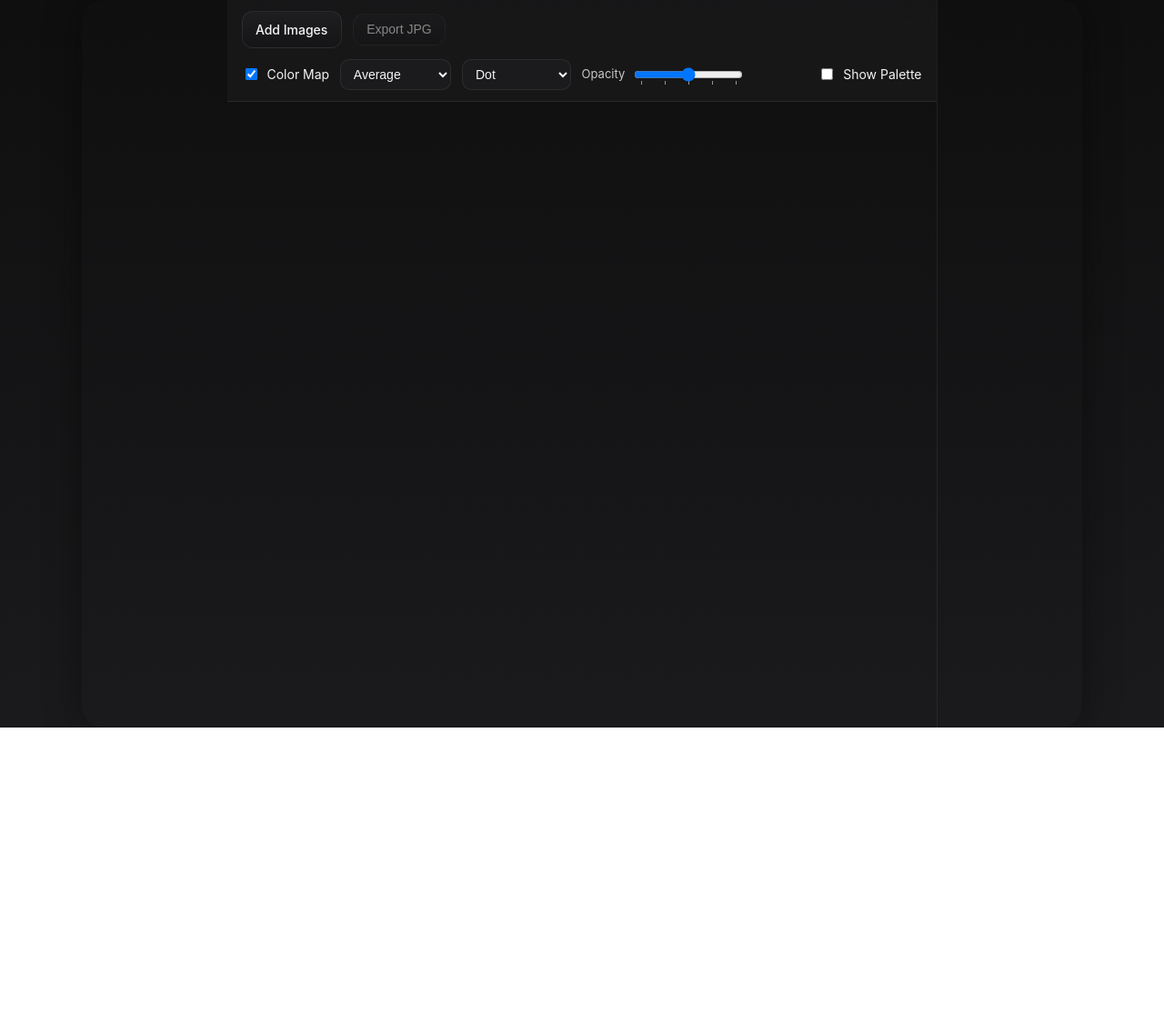
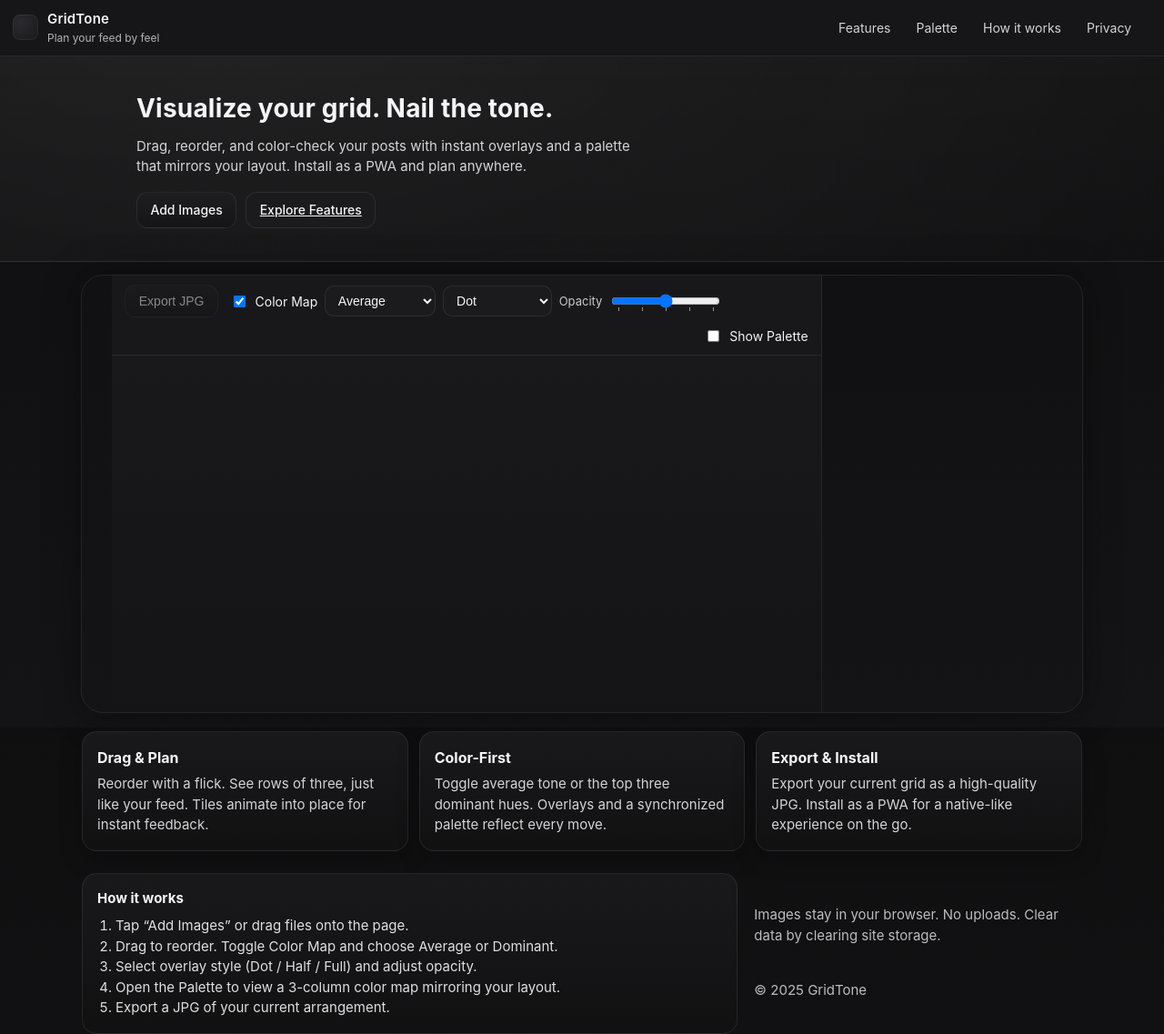
Before and after one commit to mikeccheung/tmc-gridtone, a React (Vite) app: page / in a window 1280 px wide. Shown: the whole page at 91% size. Before the commit the page ends 800 px from the top, so only its background shows below. Built offline with nearby package versions, Linux system fonts and the light colour scheme.

Commit message:
UPDATE: UX overhaul with faster animations (≈3×), hero/header/footer structure, animated tiles and palette drawer, and refined single-page layout

```diff
--- a/index.html
+++ b/index.html
@@ -11,94 +11,194 @@
     <link rel="apple-touch-icon" href="/icons/icon-192.png" />
     <title>GridTone PWA</title>
     <style>
+      :root{
+        /* Faster motion (≈3× faster than previous): */
+        --dur-fast: 90ms;
+        --dur-med: 140ms;
+        --dur-enter: 160ms;
+
+        --radius-lg: 16px;
+        --radius-xl: 24px;
+
+        --bg-0: #0f0f10;
+        --bg-1: #1a1a1c;
+        --bg-2: #19191b;
+        --stroke: rgba(255,255,255,0.08);
+        --stroke-soft: rgba(255,255,255,0.06);
+        --text: #f5f5f7;
+      }
+
+      @media (prefers-reduced-motion: reduce){
+        :root{ --dur-fast: 0ms; --dur-med: 0ms; --dur-enter: 0ms; }
+        * { animation: none !important; transition: none !important; }
+      }
+
       html, body, #root { height: 100%; margin: 0; }
       body {
-        background: linear-gradient(180deg, #0f0f10 0%, #1a1a1c 100%);
-        color: #f5f5f7;
+        background: linear-gradient(180deg, var(--bg-0) 0%, #141416 100%);
+        color: var(--text);
         font-family: -apple-system, BlinkMacSystemFont, "SF Pro Text", "Helvetica Neue", Arial, sans-serif;
         font-size: 15px;
         line-height: 1.5;
         -webkit-font-smoothing: antialiased;
       }
 
-      /* Shell: main grid + optional sidebar */
+      /* Site Header */
+      .site-header{
+        position: sticky; top: 0; z-index: 30;
+        display: grid; grid-template-columns: auto 1fr auto;
+        align-items: center;
+        gap: 12px;
+        padding: 10px 14px;
+        background: rgba(25,25,27,.84);
+        backdrop-filter: blur(12px);
+        border-bottom: 1px solid var(--stroke);
+      }
+      .brand{ display:flex; align-items:center; gap:10px; }
+      .logo{
+        width:28px; height:28px; border-radius: 8px;
+        background: radial-gradient(120% 120% at 30% 30%, #2b2b2f, #151517);
+        box-shadow: inset 0 0 0 1px var(--stroke-soft);
+      }
+      .brand-text strong{ display:block; font-weight:600; letter-spacing:.2px; }
+      .brand-text .tagline{ display:block; font-size:12px; opacity:.7; }
+
+      .primary-nav{
+        display: none;
+      }
+      .primary-nav a{
+        color: var(--text); text-decoration: none; opacity:.85; font-size: 14px;
+        padding: 8px 10px; border-radius: 10px;
+        transition: background var(--dur-fast) ease;
+      }
+      .primary-nav a:hover{ background: rgba(255,255,255,.06); }
+
+      .hamburger{
+        width:38px; height:34px; border-radius: 10px;
+        background: var(--bg-2);
+        border: 1px solid var(--stroke);
+        display:grid; place-items:center;
+        cursor:pointer; transition: background var(--dur-fast) ease, transform var(--dur-fast) ease;
+      }
+      .hamburger:hover{ background:#222225; transform: translateY(-1px); }
+      .hamburger span{
+        width:18px; height:2px; background:#dcdce1; display:block; margin:2px 0;
+      }
+
+      /* Reveal nav on wide screens; on small, use the hamburger dropdown */
+      @media (min-width: 900px){
+        .primary-nav{ display:flex; gap:8px; justify-content:flex-end; }
+        .hamburger{ display:none; }
+      }
+      /* Small-screen dropdown menu (slide down from header) */
+      .primary-nav.open{
+        position: absolute; top: 56px; left: 10px; right: 10px;
+        display: grid; gap: 6px; padding: 10px;
+        background: rgba(25,25,27,.96); border:1px solid var(--stroke);
+        border-radius: 12px;
+        animation: menuDrop var(--dur-med) ease both;
+      }
+      @keyframes menuDrop {
+        from { opacity:0; transform: translateY(-6px); }
+        to   { opacity:1; transform: translateY(0); }
+      }
+
+      /* Hero */
+      .hero{
+        padding: 36px 18px;
+        border-bottom: 1px solid var(--stroke);
+        background:
+          radial-gradient(1200px 600px at 20% -20%, rgba(255,255,255,0.06), transparent),
+          linear-gradient(180deg, rgba(255,255,255,0.02), transparent);
+      }
+      .hero-inner{
+        max-width: 980px; margin: 0 auto;
+      }
+      .hero h1{
+        margin: 0 0 10px 0; font-size: 28px; letter-spacing: .2px;
+      }
+      .hero p{
+        margin: 0 0 16px 0; opacity: .85; max-width: 58ch;
+      }
+      .hero-actions{ display:flex; gap: 10px; flex-wrap: wrap; }
+
+      /* Shell: main app + palette sidebar */
       .shell {
         display: grid;
         grid-template-columns: 1fr auto;
         gap: 0;
         max-width: 1100px;
-        margin: 0 auto;
-        min-height: 100vh;
-        box-shadow: 0 0 40px rgba(0,0,0,.4);
-        border-radius: 24px;
+        margin: 14px auto 0;
+        min-height: 60vh;
+        box-shadow: 0 0 40px rgba(0,0,0,.35);
+        border-radius: var(--radius-xl);
         overflow: hidden;
+        border: 1px solid var(--stroke);
       }
 
-      /* Page content */
+      /* Main column */
       .page {
-        max-width: 480px;
+        max-width: 780px;
         width: 100%;
         margin: 0 auto;
-        border-right: 1px solid rgba(255,255,255,0.06);
+        border-right: 1px solid var(--stroke-soft);
         display: flex;
         flex-direction: column;
-      }
-      @media (min-width: 900px) {
-        .page { max-width: 780px; }
+        background: linear-gradient(180deg, var(--bg-1), #141416);
       }
 
-      /* Toolbar (acts like a navbar) */
+      /* Toolbar */
       .toolbar {
-        position: sticky;
-        top: 0; z-index: 10;
+        position: sticky; top: 0; z-index: 10;
         display: flex; flex-wrap: wrap; align-items: center;
-        gap: .75rem 1rem;
-        padding: .75rem 1rem;
-        background: rgba(25,25,27,.8);
+        gap: .6rem .8rem;
+        padding: .65rem .9rem;
+        background: rgba(25,25,27,.82);
         backdrop-filter: blur(12px);
-        border-bottom: 1px solid rgba(255,255,255,0.08);
+        border-bottom: 1px solid var(--stroke);
       }
       .toolbar-group {
-        display: flex; align-items: center; gap: .75rem;
+        display: flex; align-items: center; gap: .5rem;
         flex: 1 1 100%;
       }
+      .toolbar-group--end { justify-content: flex-start; }
       @media (min-width: 720px) {
         .toolbar-group { flex: 0 0 auto; }
         .toolbar-group--end { margin-left: auto; }
       }
 
-      /* Buttons */
+      /* Buttons, inputs, toggles */
       .btn {
         background: linear-gradient(180deg, #1e1e20 0%, #151517 100%);
-        border: 1px solid rgba(255,255,255,0.08);
+        border: 1px solid var(--stroke);
         padding: .55rem .9rem;
         border-radius: 12px;
-        color: #f5f5f7;
+        color: var(--text);
         font-size: 14px;
         font-weight: 500;
         cursor: pointer;
-        transition: background .2s ease, transform .15s ease;
+        transition: background var(--dur-fast) ease, transform var(--dur-fast) ease;
       }
       .btn:hover { background: #262628; transform: translateY(-1px); }
       .btn:active { transform: translateY(0); }
       .btn:disabled { opacity:.5; cursor:default; transform:none; }
+      .btn-secondary{
+        background: #1b1b1d;
+      }
 
       input[type="file"] { display:none; }
       label.btn { display:inline-flex; align-items:center; gap:.4rem; }
 
-      /* Toggles / selects */
       .toggle { display:flex; align-items:center; gap:.5rem; }
       .toggle label { font-size: 14px; }
       .select {
         background: #1b1b1d;
-        border: 1px solid rgba(255,255,255,0.08);
-        color: #f5f5f7;
+        border: 1px solid var(--stroke);
+        color: var(--text);
         padding:.45rem .6rem;
         border-radius: 10px;
         font-size: 14px;
       }
-
-      /* Opacity slider */
       .opacity-control { display:flex; align-items:center; gap:.5rem; }
       .opacity-control label { font-size:13px; opacity:.8; }
       .opacity-control input[type="range"] { width: 120px; }
@@ -111,20 +211,28 @@
         flex: 1 1 auto;
       }
 
-      /* Tile card */
+      /* Tile card with fast entry animation */
       .tile {
         position: relative; aspect-ratio: 1/1;
-        border-radius: 16px;
+        border-radius: var(--radius-lg);
         overflow: hidden;
-        background: #1a1a1c;
-        box-shadow: inset 0 0 0 1px rgba(255,255,255,0.05), 0 2px 6px rgba(0,0,0,0.4);
-        transition: transform .2s ease, box-shadow .2s ease;
+        background: var(--bg-1);
+        box-shadow: inset 0 0 0 1px var(--stroke-soft), 0 2px 6px rgba(0,0,0,0.35);
+        transition: transform var(--dur-fast) ease, box-shadow var(--dur-fast) ease;
       }
       .tile:hover {
         transform: translateY(-2px);
-        box-shadow: inset 0 0 0 1px rgba(255,255,255,0.07), 0 6px 12px rgba(0,0,0,0.5);
+        box-shadow: inset 0 0 0 1px var(--stroke), 0 6px 12px rgba(0,0,0,0.45);
       }
       .tile img { width: 100%; height: 100%; object-fit: cover; display: block; }
+
+      .tile-enter{
+        animation: fadeInUp var(--dur-enter) ease both;
+      }
+      @keyframes fadeInUp{
+        from { opacity: 0; transform: translateY(4px); }
+        to   { opacity: 1; transform: translateY(0); }
+      }
 
       /* Dot swatch bar */
       .swatchBar {
@@ -147,13 +255,16 @@
       .overlay-half { bottom:0; height:50%; }
       .overlay-full { top:0; height:100%; }
 
-      /* Sidebar palette */
+      /* Sidebar palette (slides in/out quickly) */
       .sidebar {
-        width: 200px; padding: 1rem;
-        background: rgba(20,20,22,.9);
+        width: 220px; padding: 1rem;
+        background: rgba(20,20,22,.94);
         backdrop-filter: blur(12px);
-        border-left: 1px solid rgba(255,255,255,0.08);
+        border-left: 1px solid var(--stroke);
+        transform: translateX(100%);
+        transition: transform var(--dur-med) ease;
       }
+      .sidebar.open{ transform: translateX(0); }
       .sidebarHeader {
         display:flex; align-items:center; justify-content:space-between;
         margin-bottom:.75rem;
@@ -163,7 +274,8 @@
       .palette-cell {
         position: relative; aspect-ratio: 1/1;
         border-radius: 12px; overflow: hidden;
-        border: 1px solid rgba(255,255,255,0.08);
+        border: 1px solid var(--stroke);
+        background: #151517;
       }
       .palette-fill { position:absolute; inset:0; }
       .palette-stripe { width:100%; height:33.3334%; }
@@ -172,7 +284,7 @@
       .palette-stripe:nth-child(3){ position:absolute; top:66.6667%; left:0; }
       .pal-index {
         position:absolute; top:6px; left:6px;
-        font-size:11px; opacity:.7; padding: 2px 6px;
+        font-size:11px; opacity:.75; padding: 2px 6px;
         border-radius:999px; background:rgba(0,0,0,.45);
       }
 
@@ -186,9 +298,51 @@
         border:1px solid rgba(255,255,255,.25);
         cursor:pointer;
         font-weight:700; line-height:1;
-        transition: background .2s ease;
+        transition: background var(--dur-fast) ease;
       }
       .tile .delete:hover { background:rgba(0,0,0,.75); }
+
+      /* Feature strip */
+      .feature-strip{
+        max-width:1100px; margin: 20px auto; padding: 0 18px;
+        display:grid; gap: 12px;
+        grid-template-columns: 1fr;
+      }
+      @media (min-width: 900px){
+        .feature-strip{ grid-template-columns: repeat(3, 1fr); }
+      }
+      .feature-card{
+        background: linear-gradient(180deg, var(--bg-2), #111112);
+        border: 1px solid var(--stroke);
+        border-radius: var(--radius-lg);
+        padding: 16px;
+        box-shadow: 0 8px 24px rgba(0,0,0,.25);
+      }
+      .feature-card h3{ margin: 0 0 6px 0; font-size: 16px; }
+      .feature-card p{ margin: 0; opacity: .85; }
+
+      /* Footer */
+      .site-footer{
+        max-width:1100px; margin: 24px auto 36px; padding: 0 18px;
+        display:grid; gap: 18px;
+        grid-template-columns: 1fr;
+      }
+      @media (min-width: 900px){
+        .site-footer{ grid-template-columns: 2fr 1fr; }
+      }
+      .howto{
+        background: linear-gradient(180deg, var(--bg-2), #111112);
+        border: 1px solid var(--stroke);
+        border-radius: var(--radius-lg);
+        padding: 16px;
+      }
+      .howto h4{ margin: 0 0 8px 0; }
+      .howto ol{ margin: 0; padding-left: 20px; opacity: .9; }
+      .legal{
+        display:flex; flex-direction: column; justify-content: center;
+        opacity: .75;
+        gap: 8px;
+      }
     </style>
   </head>
   <body>
--- a/src/App.jsx
+++ b/src/App.jsx
@@ -1,4 +1,4 @@
-import React, { useCallback, useRef, useState } from 'react'
+import React, { useCallback, useMemo, useRef, useState } from 'react'
 import {
   DndContext, closestCenter, PointerSensor, useSensor, useSensors
 } from '@dnd-kit/core'
@@ -15,37 +15,17 @@ import {
 import { exportGrid } from './exportUtils'
 
 /**
- * Persistent storage key.
+ * App-wide constants and helpers.
  */
 const STORAGE_KEY = 'gridtone:v1'
-
-/**
- * Deletion context for tiles.
- */
 const RemoveContext = React.createContext(()=>{})
-
-/**
- * Overlay mode constants.
- */
 const OVERLAY_MODES = { DOT:'dot', HALF:'half', FULL:'full' }
-
-/**
- * Overlay opacity presets for the slider notches.
- * 0: 15%, 1: 30%, 2: 50%, 3: 65%, 4: 85%
- */
 const OVERLAY_ALPHAS = [0.15, 0.30, 0.50, 0.65, 0.85]
 
-/**
- * Serialize items for localStorage.
- */
 function saveState(items){
   const lite = items.map(({id, img, avg, dom}) => ({ id, imgSrc: img?.src ?? '', avg, dom }))
   localStorage.setItem(STORAGE_KEY, JSON.stringify(lite))
 }
-
-/**
- * Deserialize items from localStorage.
- */
 function loadState(){
   try {
     const raw = localStorage.getItem(STORAGE_KEY)
@@ -61,7 +41,7 @@ function loadState(){
 }
 
 /**
- * Error boundary to prevent full-app unmount on runtime errors.
+ * ErrorBoundary prevents a total unmount on unexpected runtime errors.
  */
 class ErrorBoundary extends React.Component {
   constructor(props){ super(props); this.state = { hasError: false } }
@@ -81,27 +61,30 @@ class ErrorBoundary extends React.Component {
 }
 
 export default function App(){
+  // Site-level UI
+  const [navOpen, setNavOpen] = useState(false)       // hamburger menu
+  const [showSidebar, setShowSidebar] = useState(false) // palette drawer
+
+  // Feature state
   const [items, setItems] = useState(()=>loadState())
   const [showColor, setShowColor] = useState(true)
   const [mode, setMode] = useState('average')             // 'average' | 'dominant'
   const [overlayMode, setOverlayMode] = useState(OVERLAY_MODES.DOT)
-  const [overlayAlphaIdx, setOverlayAlphaIdx] = useState(2) // default to 50%
-  const [showSidebar, setShowSidebar] = useState(false)
+  const [overlayAlphaIdx, setOverlayAlphaIdx] = useState(2) // default 50%
   const [importing, setImporting] = useState(false)
+
   const inputRef = useRef(null)
 
-  // Persist items whenever they change.
   React.useEffect(()=>{ saveState(items) }, [items])
 
-  // Pointer sensor with small drag threshold.
+  // Pointer sensor with minimal drag threshold for a snappier feel.
   const sensors = useSensors(useSensor(PointerSensor, { activationConstraint: { distance: 6 } }))
 
   /**
-   * Robust importer:
-   * - Processes files sequentially to minimize memory spikes.
-   * - Uses createImageBitmap(file) directly (no FileReader for decode path).
-   * - Derives persistence thumbnail from the decoded bitmap (single decode).
-   * - Wraps each file in try/catch so one failure doesn't crash the whole app.
+   * Robust image importer:
+   * - Sequential decoding with createImageBitmap
+   * - One decode per file; derive JPEG dataURL for persistence from the same bitmap
+   * - Per-file try/catch so a single bad file won't kill the batch
    */
   const onFiles = async (files) => {
     if (!files || !files.length) return
@@ -110,30 +93,21 @@ export default function App(){
     const appended = []
     let failed = 0
 
-    // Sort files by size smallest-first to keep memory profile tame on huge batches.
     const list = Array.from(files).sort((a,b)=>a.size-b.size)
-
     for (const file of list){
       try {
         if (!file.type.startsWith('image/')) continue
-
-        // Decode once.
         const bmp = await createImageBitmap(file)
 
-        // Compute colors from the bitmap.
         const avg = averageColorFromBitmap(bmp)
         const dom = dominantColorsFromBitmap(bmp, 3)
 
-        // Build a persistence-friendly JPEG data URL from the same bitmap.
         const dataURL = await bitmapToJpegDataURL(bmp, 1600, 0.9)
         const img = await dataURLToImage(dataURL)
 
-        // Release bitmap resources early.
         bmp.close?.()
-
         appended.push({ id: crypto.randomUUID(), img, avg, dom })
-
-        // Yield occasionally to keep UI responsive on very large batches.
+        // Small microtask yield keeps UI responsive with very large batches.
         // eslint-disable-next-line no-await-in-loop
         await new Promise(r => setTimeout(r, 0))
       } catch (e) {
@@ -142,14 +116,8 @@ export default function App(){
       }
     }
 
-    if (appended.length) {
-      setItems(prev => prev.concat(appended))
-    }
-
-    if (failed) {
-      // Minimal feedback; replace with your preferred toast if desired.
-      alert(`Skipped ${failed} file(s) due to errors.`)
-    }
+    if (appended.length) setItems(prev => prev.concat(appended))
+    if (failed) alert(`Skipped ${failed} file(s) due to errors.`)
     setImporting(false)
   }
 
@@ -159,7 +127,6 @@ export default function App(){
   const ids = items.map(i=>i.id)
   const columns = 3
 
-  // DnD reorder.
   const handleDragEnd = (event) => {
     const { active, over } = event
     if (!over || active.id === over.id) return
@@ -168,7 +135,6 @@ export default function App(){
     setItems(arrayMove(items, oldIndex, newIndex))
   }
 
-  // Composite export.
   const doExport = useCallback(async ()=>{
     const blob = await exportGrid({
       tiles: items,
@@ -191,17 +157,50 @@ export default function App(){
 
   return (
     <ErrorBoundary>
-      <div className="shell" onDragOver={e=>e.preventDefault()} onDrop={onDropInput}>
-        <div className="page">
+      {/* Site Header / Navigation */}
+      <header className="site-header">
+        <div className="brand">
+          <div className="logo" aria-hidden="true"></div>
+          <div className="brand-text">
+            <strong>GridTone</strong>
+            <span className="tagline">Plan your feed by feel</span>
+          </div>
+        </div>
 
-          {/* Responsive toolbar */}
-          <div className="toolbar">
-            <div className="toolbar-group">
-              <label className="btn" title="Add images">
+        <nav className={`primary-nav ${navOpen ? 'open' : ''}`} aria-label="Primary">
+          <a href="#features">Features</a>
+          <a href="#palette">Palette</a>
+          <a href="#howto">How it works</a>
+          <a href="#privacy">Privacy</a>
+        </nav>
+
+        <button className="hamburger" aria-label="Toggle menu" onClick={()=>setNavOpen(o=>!o)}>
+          <span/><span/><span/>
+        </button>
+      </header>
+
+      {/* Hero Banner */}
+      <section className="hero">
+        <div className="hero-inner">
+          <h1>Visualize your grid. Nail the tone.</h1>
+          <p>Drag, reorder, and color-check your posts with instant overlays and a palette that mirrors your layout. Install as a PWA and plan anywhere.</p>
+          <div className="hero-actions">
+            <label className="btn">
               <input ref={inputRef} type="file" accept="image/*" multiple onChange={onInputChange}/>
               <span>{importing ? 'Importing…' : 'Add Images'}</span>
             </label>
+            <a className="btn btn-secondary" href="#features">Explore Features</a>
+          </div>
+        </div>
+      </section>
 
+      {/* App Shell */}
+      <div className="shell" onDragOver={e=>e.preventDefault()} onDrop={onDropInput}>
+        {/* Main column */}
+        <div className="page">
+          {/* Toolbar */}
+          <div className="toolbar">
+            <div className="toolbar-group">
               <button className="btn" onClick={doExport} disabled={!items.length}>Export JPG</button>
             </div>
 
@@ -253,7 +252,7 @@ export default function App(){
             </div>
           </div>
 
-          {/* Grid */}
+          {/* Image Grid */}
           <RemoveContext.Provider value={(id)=>setItems(items=>items.filter(x=>x.id!==id))}>
             <DndContext sensors={sensors} collisionDetection={closestCenter} onDragEnd={handleDragEnd}>
               <SortableContext items={ids} strategy={rectSortingStrategy}>
@@ -275,9 +274,12 @@ export default function App(){
           </RemoveContext.Provider>
         </div>
 
-        {/* Sidebar palette: one cell per image, 3 columns, same order as grid */}
-        {showSidebar && (
-          <aside className="sidebar">
+        {/* Palette Sidebar (kept mounted for smooth slide animation) */}
+        <aside
+          id="palette"
+          className={`sidebar ${showSidebar ? 'open' : ''}`}
+          aria-hidden={!showSidebar}
+        >
           <div className="sidebarHeader">
             <strong>Palette</strong>
             <span style={{opacity:.6, fontSize:12}}>{mode === 'average' ? 'Average' : 'Dominant (3)'}</span>
@@ -300,27 +302,62 @@ export default function App(){
             ))}
           </div>
         </aside>
-        )}
       </div>
+
+      {/* Feature strip */}
+      <section id="features" className="feature-strip">
+        <div className="feature-card">
+          <h3>Drag & Plan</h3>
+          <p>Reorder with a flick. See rows of three, just like your feed. Tiles animate into place for instant feedback.</p>
+        </div>
+        <div className="feature-card">
+          <h3>Color-First</h3>
+          <p>Toggle average tone or the top three dominant hues. Overlays and a synchronized palette reflect every move.</p>
+        </div>
+        <div className="feature-card">
+          <h3>Export & Install</h3>
+          <p>Export your current grid as a high-quality JPG. Install as a PWA for a native-like experience on the go.</p>
+        </div>
+      </section>
+
+      {/* How-to / Footer */}
+      <footer id="howto" className="site-footer">
+        <div className="howto">
+          <h4>How it works</h4>
+          <ol>
+            <li>Tap “Add Images” or drag files onto the page.</li>
+            <li>Drag to reorder. Toggle Color Map and choose Average or Dominant.</li>
+            <li>Select overlay style (Dot / Half / Full) and adjust opacity.</li>
+            <li>Open the Palette to view a 3-column color map mirroring your layout.</li>
+            <li>Export a JPG of your current arrangement.</li>
+          </ol>
+        </div>
+        <div id="privacy" className="legal">
+          <p>Images stay in your browser. No uploads. Clear data by clearing site storage.</p>
+          <p>© {new Date().getFullYear()} GridTone</p>
+        </div>
+      </footer>
     </ErrorBoundary>
   )
 }
 
 /**
- * Sortable grid tile with optional overlays.
- * In Dominant mode, Half/Full overlays render three horizontal stripes.
+ * Sortable grid tile with animated entry and optional overlays.
  */
 function SortableTile({ id, item, showColor, mode, overlayMode, overlayAlpha }){
   const { attributes, listeners, setNodeRef, transform, transition, isDragging } = useSortable({ id })
-  const style = { transform: CSS.Transform.toString(transform), transition, zIndex: isDragging ? 5 : 'auto' }
+  const style = {
+    transform: CSS.Transform.toString(transform),
+    transition,
+    zIndex: isDragging ? 5 : 'auto'
+  }
   const swatches = mode==='average' ? [item.avg] : item.dom
   const remove = React.useContext(RemoveContext)
 
-  // Average uses mean color; Dominant uses most dominant as first stripe color.
+  // Average uses mean color; Dominant uses three-stripe overlay
   const tint = (mode === 'average' ? item.avg : (item.dom[0] || item.avg))
 
-  // For dominant overlays, build a CSS linear-gradient for three stripes.
-  const dominantGradient = React.useMemo(()=>{
+  const dominantGradient = useMemo(()=>{
     const d = item.dom && item.dom.length ? item.dom : [item.avg, item.avg, item.avg]
     const seg = (rgb) => `rgba(${rgb[0]},${rgb[1]},${rgb[2]},${overlayAlpha})`
     return `linear-gradient(to bottom,
@@ -330,7 +367,7 @@ function SortableTile({ id, item, showColor, mode, overlayMode, overlayAlpha }){
   }, [item.dom, item.avg, overlayAlpha])
 
   return (
-    <div ref={setNodeRef} className="tile" style={style} {...attributes} {...listeners}>
+    <div ref={setNodeRef} className="tile tile-enter" style={style} {...attributes} {...listeners}>
       <img src={item.img.src} alt="" draggable={false}/>
 
       {showColor && overlayMode === OVERLAY_MODES.HALF && (
@@ -363,7 +400,7 @@ function SortableTile({ id, item, showColor, mode, overlayMode, overlayAlpha }){
 }
 
 /**
- * Convert a data URL into an HTMLImageElement.
+ * Utility: convert dataURL string into an HTMLImageElement.
  */
 function dataURLToImage(dataURL){
   return new Promise((resolve, reject)=>{
```
Lines whose indentation alone changed are shown as unchanged.
